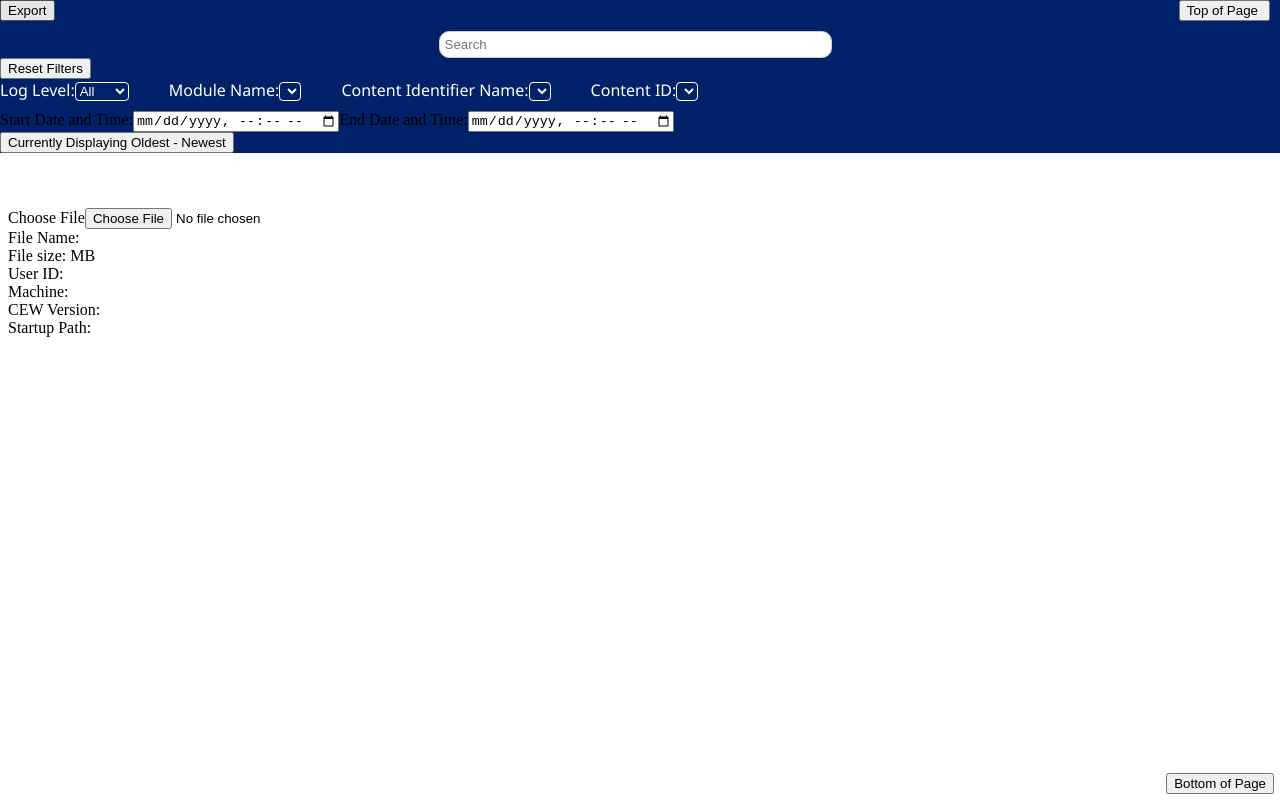
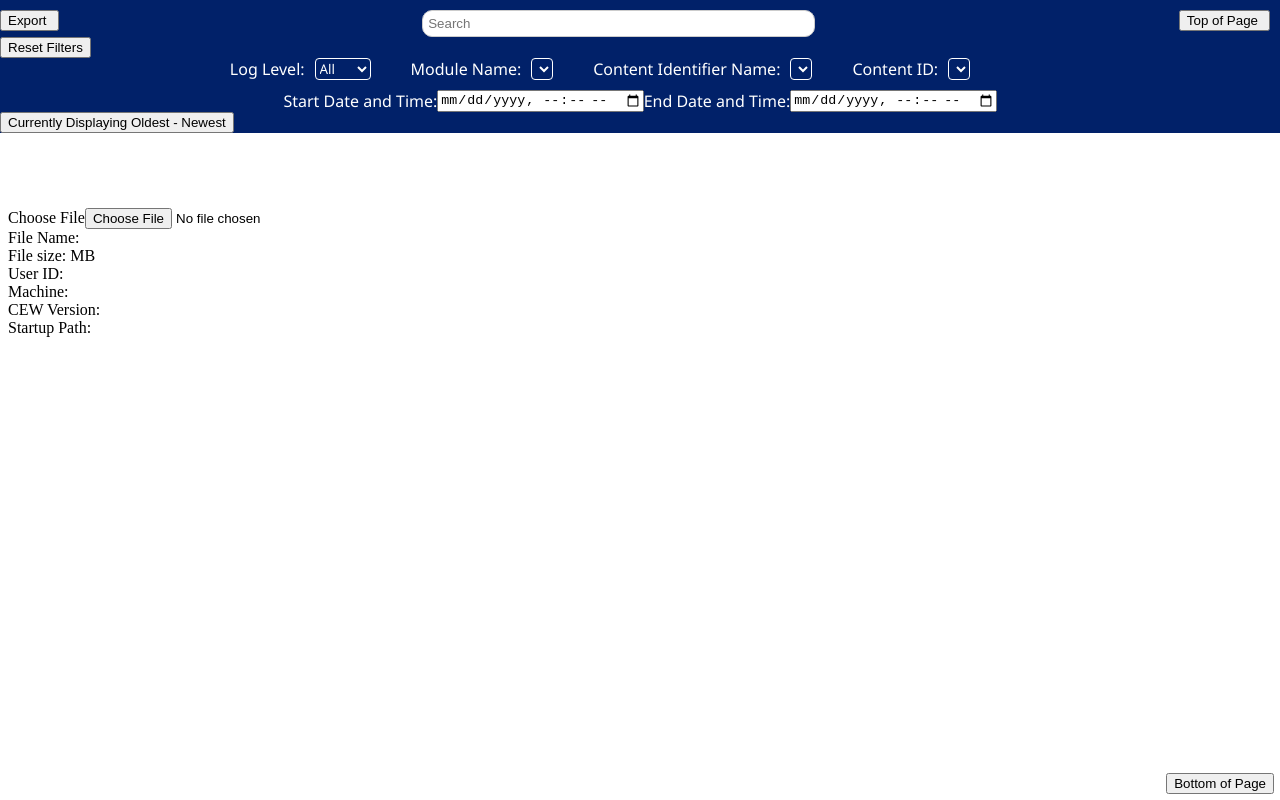
Before and after one commit to piotronm/log_viewer, a React (Create React App) app: page / in a window 1280 px wide. Built offline with nearby package versions, Linux system fonts and the light colour scheme.

Commit message:
Update App.css

```diff
--- a/src/App.css
+++ b/src/App.css
@@ -6,8 +6,12 @@
     width: 100%;
     z-index: 9999;
     background-color: #012169;
-  }
+}
 .top-row {
+    padding-right: 10px;
+}
+.export {
+    float: left;
     padding-right: 10px;
 }
 .search-input {
@@ -20,11 +24,19 @@
     width: 30%;
     padding-top: 5px;
 }
+.all-dropdowns {
+    display: flex;
+    justify-content: center;
+    align-items: center;
+    margin-right: 40px;
+    margin-bottom: 10px;
+  }
 .dropdown-label{
     color: white;
     font-family: 'Segoe UI', system-ui, -apple-system,
     BlinkMacSystemFont, 'Segoe UI', Roboto, Oxygen, Ubuntu,
-    Cantarell, 'Open Sans', 'Helvetica Neue', sans-serif
+    Cantarell, 'Open Sans', 'Helvetica Neue', sans-serif;
+    margin-right: 10px;
 }
 .dropdown-boxes {
     background-color: #012169;
@@ -32,8 +44,20 @@
     border-radius: 4px;
     color: white;
     margin-right: 40px;
-    margin-bottom: 10px;
-  }
+    font-family: 'Segoe UI', system-ui, -apple-system,
+    BlinkMacSystemFont, 'Segoe UI', Roboto, Oxygen, Ubuntu,
+    Cantarell, 'Open Sans', 'Helvetica Neue', sans-serif;
+}
+.date-time {
+    display: flex;
+    justify-content: center;
+    align-items: center;
+    color: #ffffff;
+    font-family: 'Segoe UI', system-ui, -apple-system,
+    BlinkMacSystemFont, 'Segoe UI', Roboto, Oxygen, Ubuntu,
+    Cantarell, 'Open Sans', 'Helvetica Neue', sans-serif;
+}
+
 
 
 .body {
```
